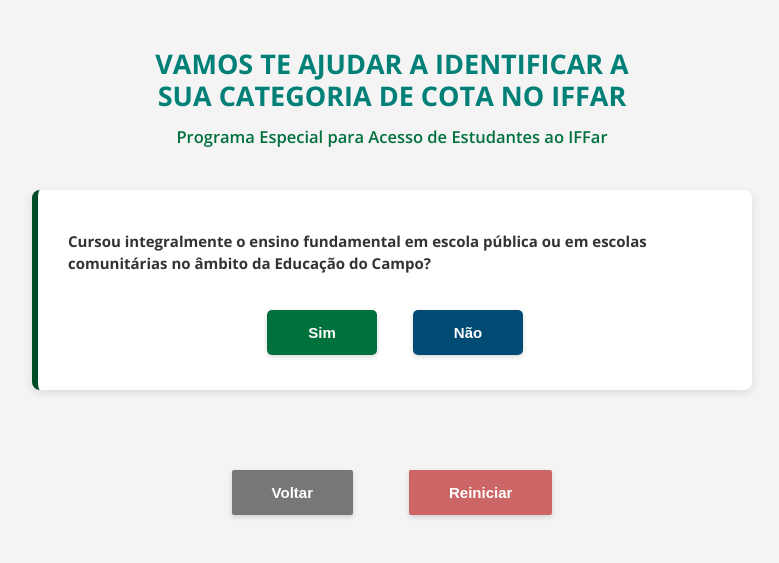
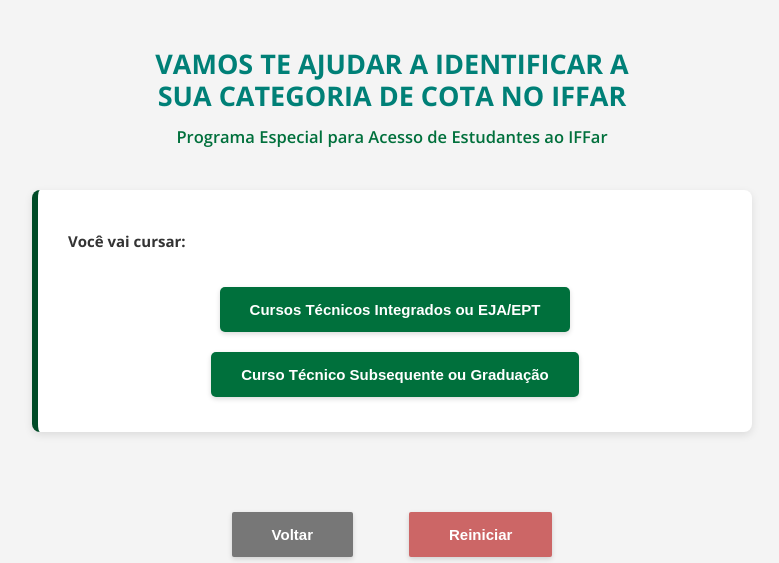
Before and after one commit to BrunaSECOM/Fluxogramadecotas, a plain HTML site: page index.html in a window 1280 px wide. Shown: the top 563 px of the page, without its empty margins (248-1027 px from the left). Drawn offline with nearby package versions, Linux system fonts and the light colour scheme.

Commit message:
Update index.html

```diff
--- a/index.html
+++ b/index.html
@@ -175,31 +175,38 @@
   <script>
     const questions = [
       {
+        text: "Você vai cursar:",
+        options: [
+          { label: "Cursos Técnicos Integrados ou EJA/EPT", next: 1 },
+          { label: "Curso Técnico Subsequente ou Graduação", next: 9 }
+        ]
+      },
+      {
         text: "Cursou integralmente o ensino fundamental em escola pública ou em escolas comunitárias no âmbito da Educação do Campo?",
         options: [
-          { label: "Sim", next: 1 },
+          { label: "Sim", next: 2 },
           { label: "Não", next: 8 }
         ]
       },
       {
         text: "Tem renda familiar bruta mensal igual ou inferior a 1,0 salário mínimo por pessoa?",
         options: [
-          { label: "Sim", next: 2 }, // ✅ Corrigido: agora segue para LB
-          { label: "Não", next: 5 }  // ✅ Corrigido: segue para LI
+          { label: "Sim", next: 3 },
+          { label: "Não", next: 6 }
         ]
       },
       {
         text: "Autodeclarado Quilombola (Q)?",
         options: [
           { label: "Sim", next: "LB_Q" },
-          { label: "Não", next: 3 }
+          { label: "Não", next: 4 }
         ]
       },
       {
         text: "Autodeclarado PPI?",
         options: [
-          { label: "Sim", next: 4 },
-          { label: "Não", next: "LB_EP" } // ✅ ajustado para cair em LB_EP se não for PPI
+          { label: "Sim", next: 5 },
+          { label: "Não", next: "LB_EP" }
         ]
       },
       {
@@ -213,20 +220,13 @@
         text: "Autodeclarado Quilombola (Q)?",
         options: [
           { label: "Sim", next: "LI_Q" },
-          { label: "Não", next: 6 }
+          { label: "Não", next: 7 }
         ]
       },
       {
         text: "Autodeclarado PPI?",
         options: [
-          { label: "Sim", next: "LI_PPI" }, // ✅ Corrigido para LI
-          { label: "Não", next: 7 }
-        ]
-      },
-      {
-        text: "Pessoa com deficiência?",
-        options: [
-          { label: "Sim", next: "LI_PCD" },
+          { label: "Sim", next: "LI_PPI" },
           { label: "Não", next: "LI_EP" }
         ]
       },
@@ -235,6 +235,13 @@
         options: [
           { label: "Sim", next: "PcD" },
           { label: "Não", next: "AC" }
+        ]
+      },
+      {
+        text: "Cursou integralmente o ensino médio em escola pública ou em escolas comunitárias no âmbito da Educação do Campo?",
+        options: [
+          { label: "Sim", next: 2 },
+          { label: "Não", next: 8 }
         ]
       }
     ];
@@ -269,7 +276,7 @@
 
       html += `<div class='question'><p><strong>${q.text}</strong></p><div class="button-container">`;
       q.options.forEach(opt => {
-        const btnClass = opt.label === "Sim" ? "btn-sim" : "btn-nao";
+        const btnClass = opt.label.includes("Curso") || opt.label.includes("Cursos") ? "btn-sim" : (opt.label === "Sim" ? "btn-sim" : "btn-nao");
         html += `<button class='${btnClass}' onclick='handleAnswer("${opt.label}", "${opt.next}")'>${opt.label}</button>`;
       });
       html += `</div></div>`;
```
